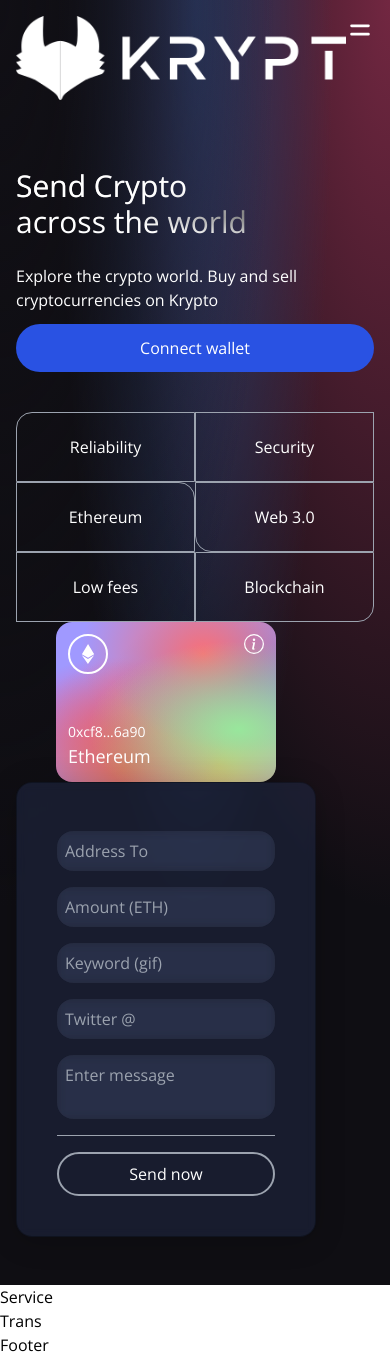
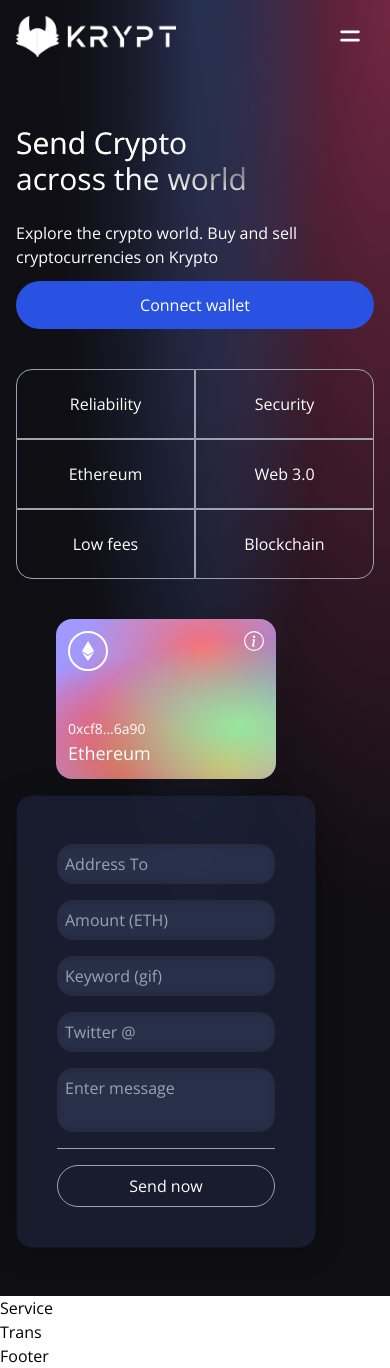
Before and after one commit to Kontenty/krypto-metamask-app, a React (Vite) app in the folder client/: page / in a window 390 px wide. Built offline with nearby package versions, Linux system fonts and the light colour scheme.

Commit message:
style ajdust

```diff
--- a/client/src/components/Form.jsx
+++ b/client/src/components/Form.jsx
@@ -34,7 +34,7 @@
       <hr className="border-gray-400 my-4" />
       <button
         type="submit"
-        className="text-white border-gray-400 border-2 rounded-full py-2"
+        className="text-white border-gray-400 border rounded-full py-2"
       >
         Send now
       </button>
--- a/client/src/components/Navbar.jsx
+++ b/client/src/components/Navbar.jsx
@@ -11,9 +11,9 @@
   const [toggleMenu, setToggleMenu] = useState(false);
   return (
     <div>
-      <nav className="w-full flex md:justify-center p-4">
+      <nav className="w-full flex md:justify-center items-center p-4 gap-40">
         <div className="md:flex=[0.5] flex-initial">
-          <img src={Logo} alt="logo" className="w4" />
+          <img src={Logo} alt="logo" className="w-40" />
         </div>
         <ul className="text-white hidden md:flex list-none justify-between items-center flex-initial">
           {navItems.map((item, index) => (
--- a/client/src/components/Welcome.jsx
+++ b/client/src/components/Welcome.jsx
@@ -14,7 +14,7 @@
 
   return (
     <div className="flex w-full justify-center">
-      <div className="flex flex-col md:flex-row items-start justify-between md:p-20 py-12 px-4">
+      <div className="flex flex-col md:flex-row gap-y-10 items-start justify-between md:p-20 py-12 px-4">
         <article className="flex flex-1 justify-start flex-col md:mr-10">
           <h1 className="text-3xl text-white text-gradient py-1">
             Send Crypto <br /> across the world
@@ -31,14 +31,14 @@
           </button>
           <div className="grid sm:grid-cols-3 grid-cols-2 w-full mt-10">
             <div className={`rounded-tl-2xl ${commonstyles}`}>Reliability</div>
-            <div className={commonstyles}>Security</div>
-            <div className={`rounded-tr-2xl ${commonstyles}`}>Ethereum</div>
-            <div className={`rounded-bl-2xl ${commonstyles}`}>Web 3.0</div>
-            <div className={`${commonstyles}`}>Low fees</div>
+            <div className={`rounded-tr-2xl sm:rounded-none ${commonstyles}`}>Security</div>
+            <div className={`sm:rounded-tr-2xl ${commonstyles}`}>Ethereum</div>
+            <div className={`sm:rounded-bl-2xl ${commonstyles}`}>Web 3.0</div>
+            <div className={`rounded-bl-2xl sm:rounded-none ${commonstyles}`}>Low fees</div>
             <div className={`rounded-br-2xl ${commonstyles}`}>Blockchain</div>
           </div>
         </article>
-        <aside className="flex flex-col flex-1">
+        <aside className="flex flex-col flex-1 gap-y-4">
           <div className="px-10 text-white">
             <div className="w-full h-40 flex flex-col justify-between p-3 eth-card white-glassmorphism">
               <div className="flex justify-between">
```
